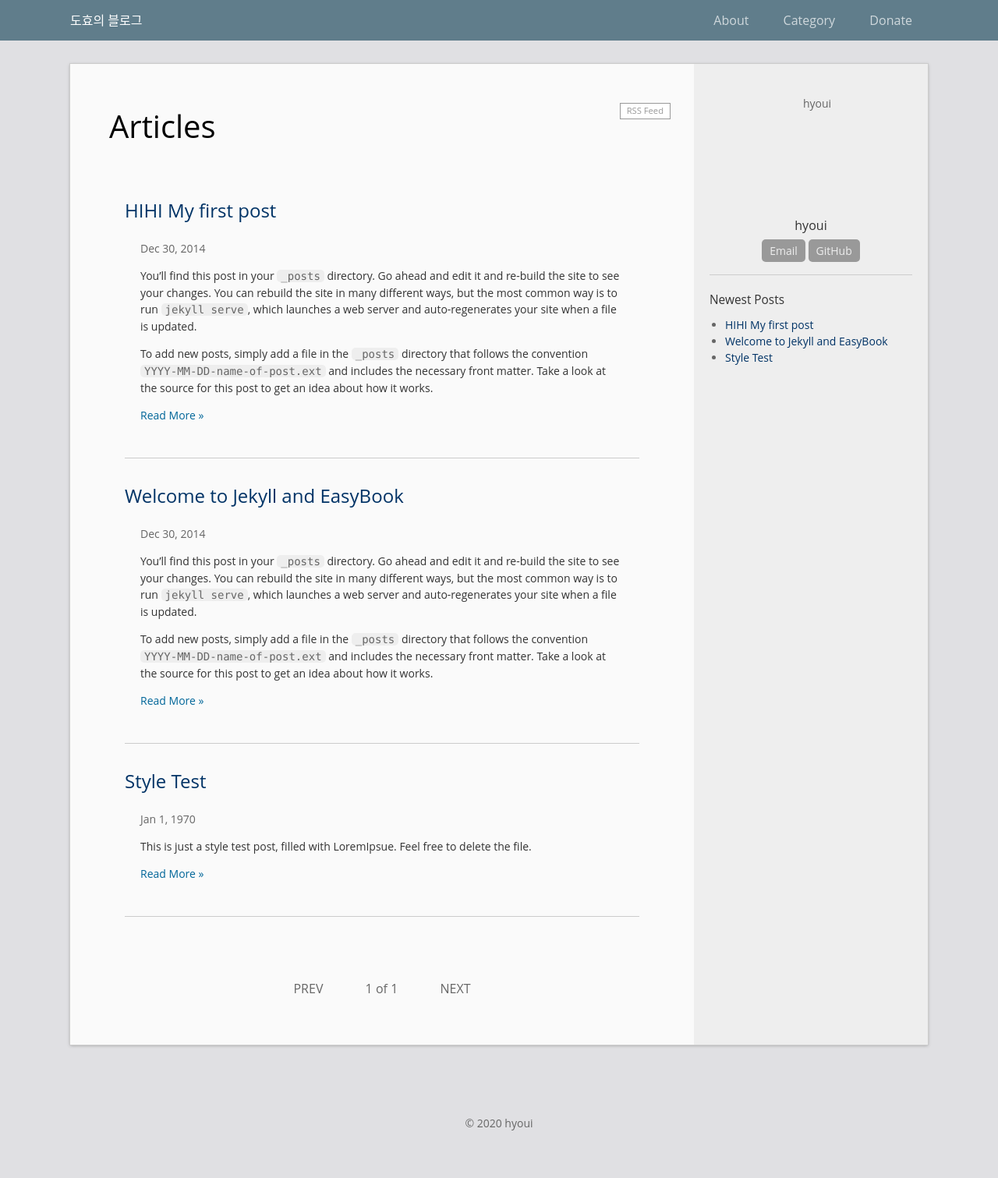
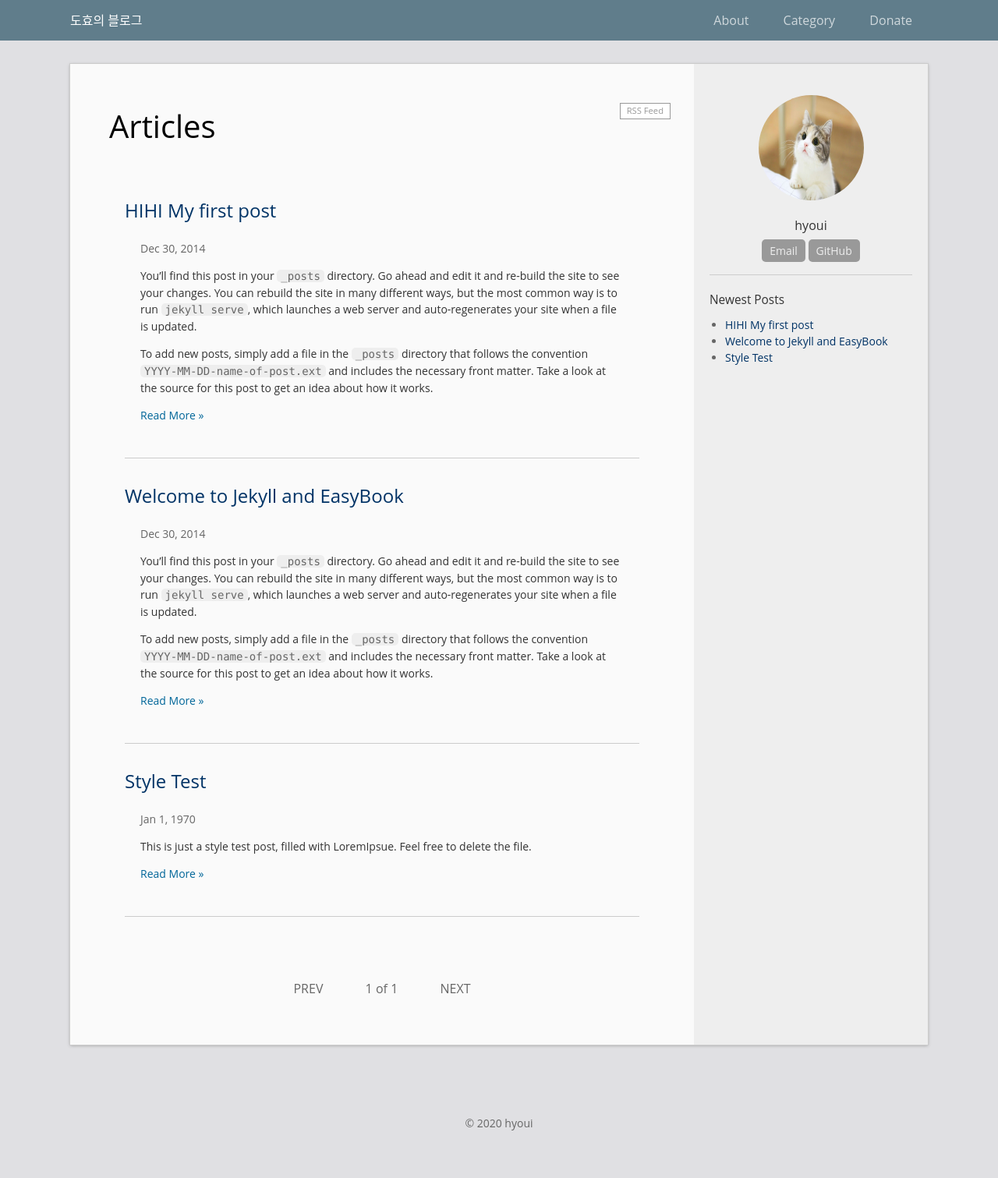
Before and after one commit to hyouido/hyouido.github.com, a Jekyll site: the page built from index.html, in a window 1280 px wide. Shown: the whole page at 78% size. Built offline with Jekyll 4.4.1, drawn with Linux system fonts in a browser that asks for light colours; the list of posts is cut into pages by our own code.

Commit message:
Update _config.yml

```diff
--- a/_config.yml
+++ b/_config.yml
@@ -9,7 +9,7 @@ description: >
 # Your information
 email: hyouido@gmail.com
 author: hyoui
-avatar: "img/cat.jpg"
+avatar: "image/cat.jpg"
 profile: ehgydml
 #twitter_username: twitter_username
 #github_username:  github_username
```
